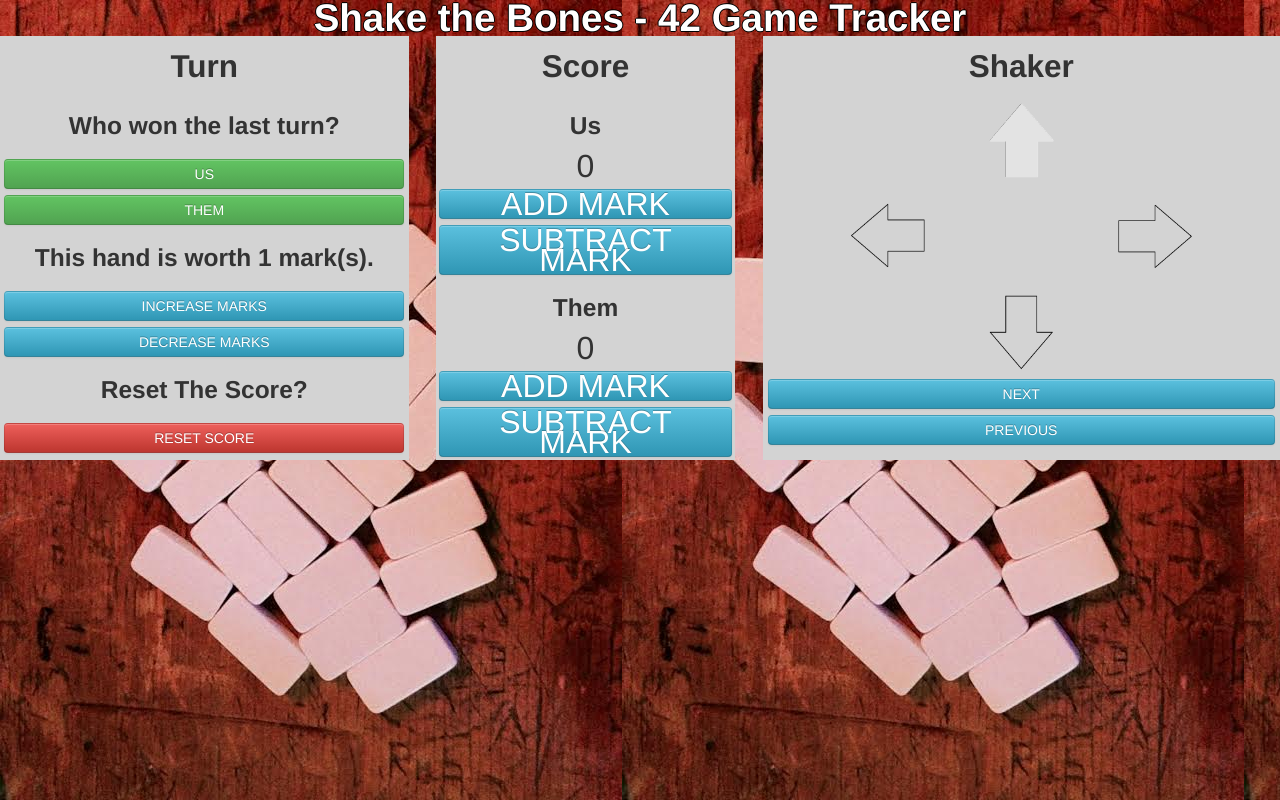
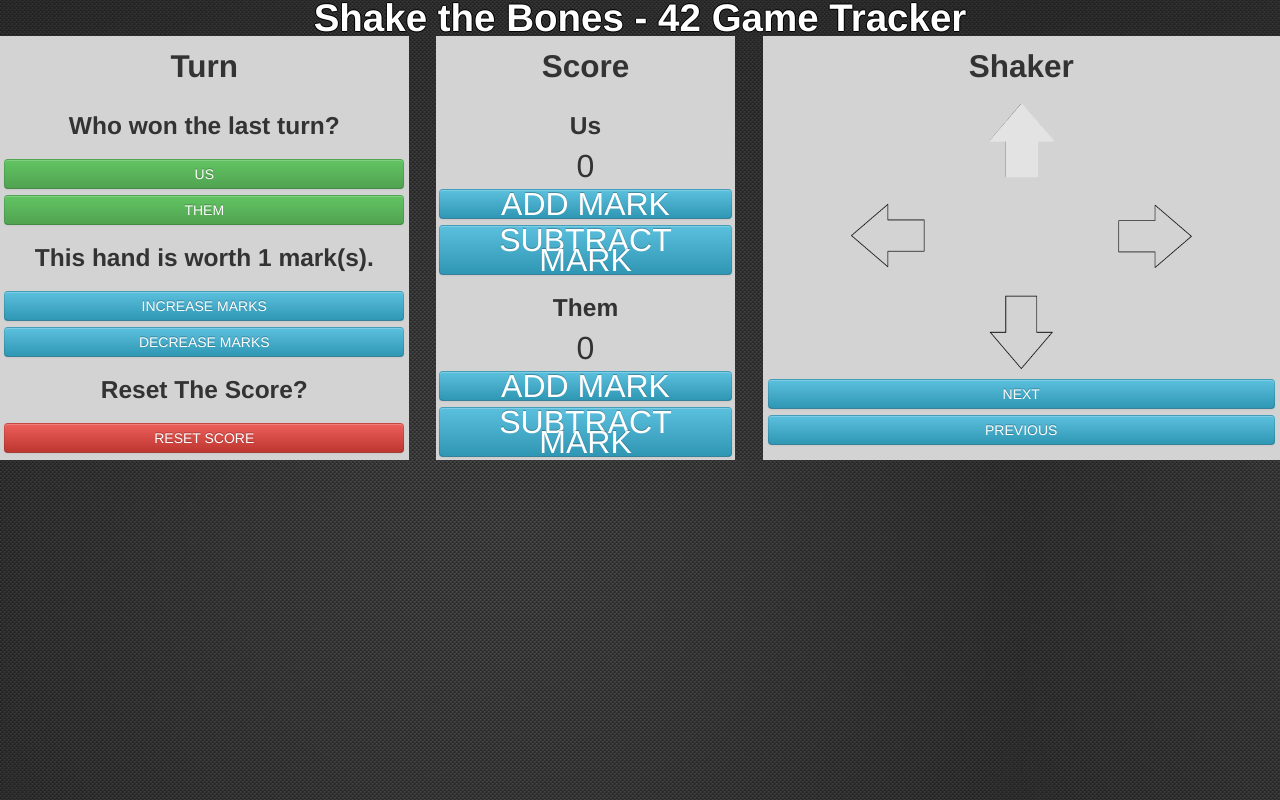
Before and after one commit to zachcannon/Shake_The_Bones, a Flask app: page /game in a window 1280 px wide. Run offline with Flask 2, Linux system fonts and the light colour scheme; parts of the project's set-up code (start-up, migrations or seed data) failed here and were passed over; some libraries are stand-ins or nearby versions.

Commit message:
Change background back

```diff
--- a/app/static/css/style.css
+++ b/app/static/css/style.css
@@ -1,5 +1,5 @@
 body {
-	background-image: url('../shakebonestable.jpg');
+	background-image: url('../app_background.jpg');
 }
 
 .col{
```
